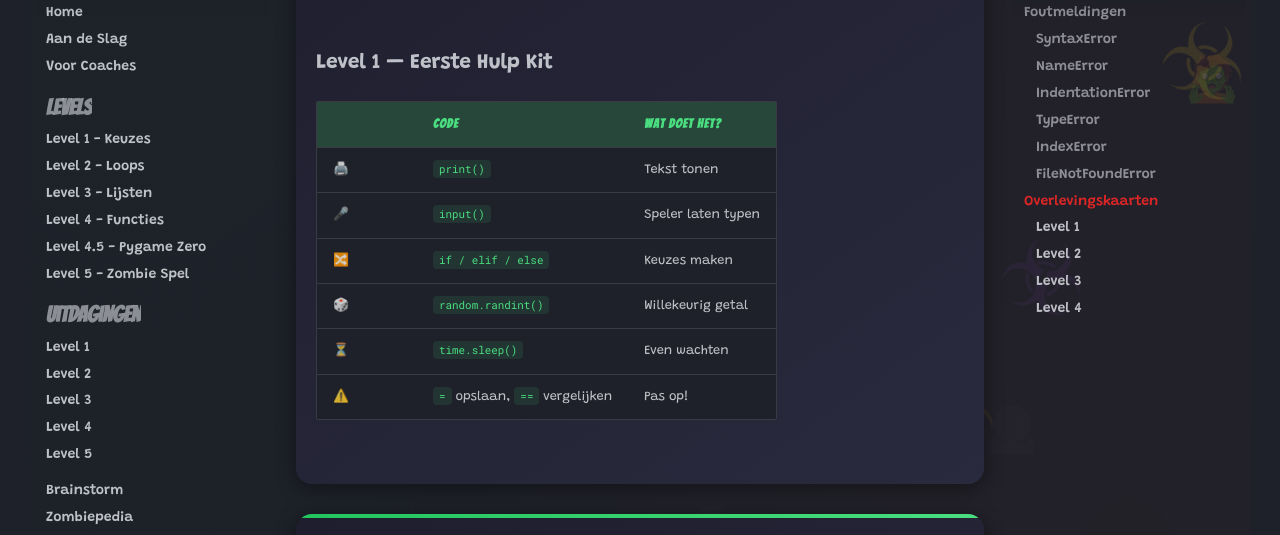
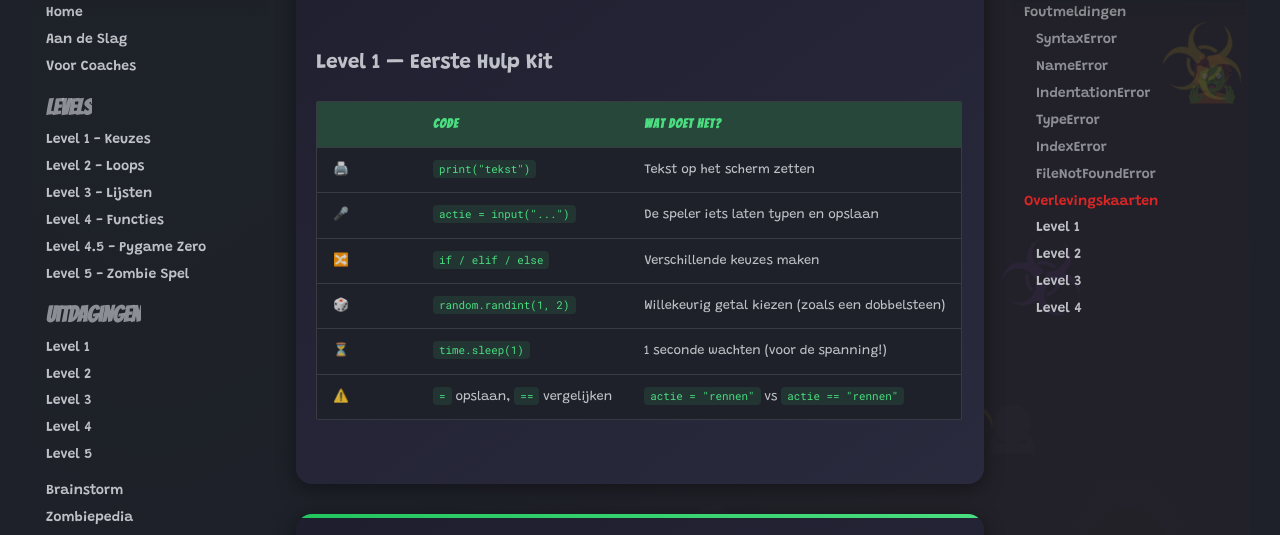
Before and after one commit to Laoujin/CoderDojo-Zombies, an MkDocs documentation site: the page built from docs/referentiekaarten.md, in a window 1280 px wide and 1400 px high, scrolled down 4242 px. Shown: the part 98-633 px from the top of the window. Built offline with MkDocs 1.6.1 and Material for MkDocs 9.7.7, drawn with Linux system fonts in a browser that asks for light colours; some of the changed text lies outside the part shown.

Commit message:
expand reference card descriptions and move nav below cheatsheets
- Add more detailed descriptions for all overlevingskaarten items
- Clean up nesting description per feedback
- Move Referentiekaarten below Cheatsheets in nav

Co-Authored-By: Claude Opus 4.6 (1M context) <noreply@anthropic.com>

```diff
--- a/docs/referentiekaarten.md
+++ b/docs/referentiekaarten.md
@@ -104,12 +104,12 @@ Elke level geeft je nieuwe krachten. Hier is je arsenaal!
 
 | | Code | Wat doet het? |
 |---|---|---|
-| 🖨️ | `print()` | Tekst tonen |
-| 🎤 | `input()` | Speler laten typen |
-| 🔀 | `if / elif / else` | Keuzes maken |
-| 🎲 | `random.randint()` | Willekeurig getal |
-| ⏳ | `time.sleep()` | Even wachten |
-| ⚠️ | `=` opslaan, `==` vergelijken | Pas op! |
+| 🖨️ | `print("tekst")` | Tekst op het scherm zetten |
+| 🎤 | `actie = input("...")` | De speler iets laten typen en opslaan |
+| 🔀 | `if / elif / else` | Verschillende keuzes maken |
+| 🎲 | `random.randint(1, 2)` | Willekeurig getal kiezen (zoals een dobbelsteen) |
+| ⏳ | `time.sleep(1)` | 1 seconde wachten (voor de spanning!) |
+| ⚠️ | `=` opslaan, `==` vergelijken | `actie = "rennen"` vs `actie == "rennen"` |
 </div>
 
 <div class="zombie-card tier-easy" markdown>
@@ -121,10 +121,10 @@ Elke level geeft je nieuwe krachten. Hier is je arsenaal!
 
 | | Code | Wat doet het? |
 |---|---|---|
-| 🔄 | `while levens > 0:` | Herhalen tot klaar |
-| 💔 | `levens = levens - 1` | Variabele aanpassen |
-| ⚖️ | `> < == != >= <=` | Vergelijken |
-| 🪆 | `while:` ↳ `if:` | Nesting |
+| 🔄 | `while levens > 0:` | Herhaal zolang de voorwaarde waar is |
+| 💔 | `levens = levens - 1` | Een variabele veranderen (1 afhalen) |
+| ⚖️ | `> < == != >= <=` | Getallen vergelijken (groter, kleiner, gelijk) |
+| 🪆 | `while:` ↳ `if:` | Code in code: de spaties moeten exact uitgelijnd zijn! |
 </div>
 
 <div class="zombie-card tier-medium" markdown>
@@ -136,12 +136,12 @@ Elke level geeft je nieuwe krachten. Hier is je arsenaal!
 
 | | Code | Wat doet het? |
 |---|---|---|
-| 📋 | `lijst = [a, b, c]` | Lijst maken |
-| ➕ | `lijst.append(x)` | Item toevoegen |
-| ➖ | `lijst.remove(x)` | Item verwijderen |
-| 🔍 | `if x in lijst:` | Zoeken in lijst |
-| 🎯 | `random.choice(lijst)` | Willekeurig kiezen |
-| ✨ | `f"Score: {score}"` | f-strings |
+| 📋 | `lijst = [a, b, c]` | Meerdere dingen bewaren in een lijst |
+| ➕ | `lijst.append(x)` | Een item achteraan toevoegen |
+| ➖ | `lijst.remove(x)` | Een item verwijderen uit de lijst |
+| 🔍 | `if x in lijst:` | Checken of iets in de lijst zit |
+| 🎯 | `random.choice(lijst)` | Willekeurig een item kiezen uit de lijst |
+| ✨ | `f"Score: {score}"` | Variabelen in tekst zetten met f-strings |
 </div>
 
 <div class="zombie-card tier-hard" markdown>
@@ -153,12 +153,12 @@ Elke level geeft je nieuwe krachten. Hier is je arsenaal!
 
 | | Code | Wat doet het? |
 |---|---|---|
-| ⚙️ | `def functie(x):` | Functies maken |
-| 🔢 | `return waarde` | Waarde teruggeven |
-| 📖 | `{"naam": "waarde"}` | Dictionaries |
-| 🔑 | `zombie["naam"]` | Waarde opvragen |
-| 🧹 | `.lower()` `.strip()` | Tekst opschonen |
-| 🚫 | `None` | Niks / geen waarde |
+| ⚙️ | `def functie(x):` | Code een naam geven en hergebruiken |
+| 🔢 | `return waarde` | Een waarde teruggeven aan wie de functie aanriep |
+| 📖 | `{"naam": "waarde"}` | Gegevens opslaan als sleutel-waarde paren |
+| 🔑 | `zombie["naam"]` | Een waarde opvragen met de sleutel |
+| 🧹 | `.lower()` `.strip()` | Tekst omzetten naar kleine letters en spaties weghalen |
+| 🚫 | `None` | Betekent "niks" — als er geen resultaat is |
 </div>
 
 </div>
--- a/mkdocs.yml
+++ b/mkdocs.yml
@@ -68,8 +68,8 @@ nav:
     - Level 5: uitdagingen/level-5.md
   - Brainstorm: brainstorm.md
   - Zombiepedia: zombiepedia.md
-  - Referentiekaarten: referentiekaarten.md
   - Cheatsheets:
     - Python: cheatsheet.md
     - Pygame Zero: cheatsheet-pygame.md
     - Pygame Recepten: pygame-recepten.md
+  - Referentiekaarten: referentiekaarten.md
```
